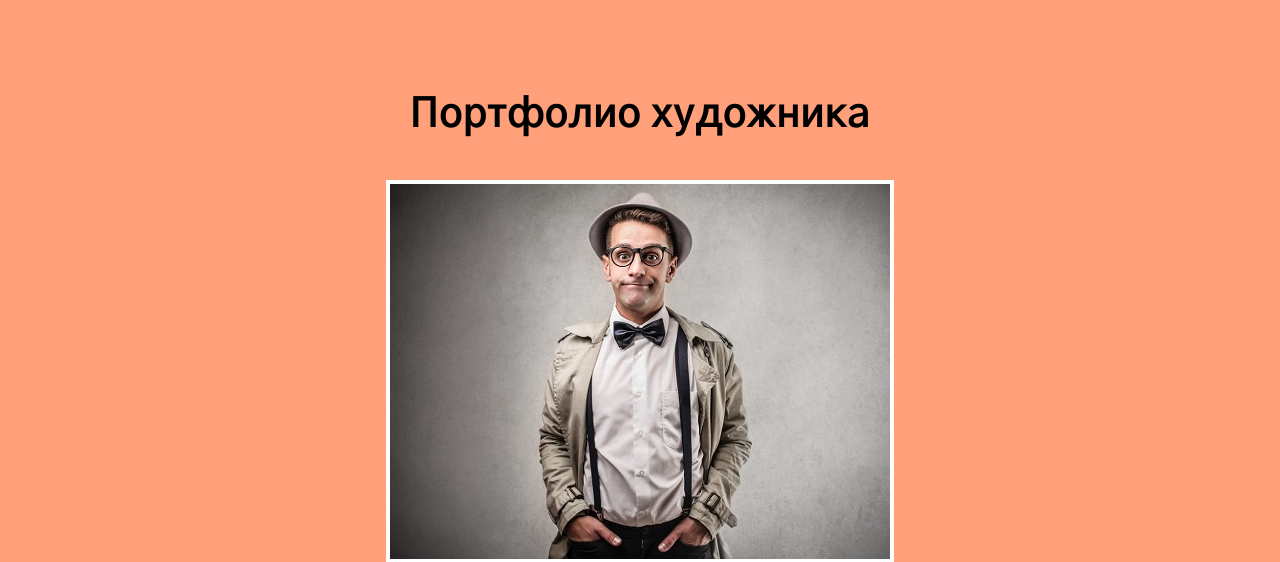
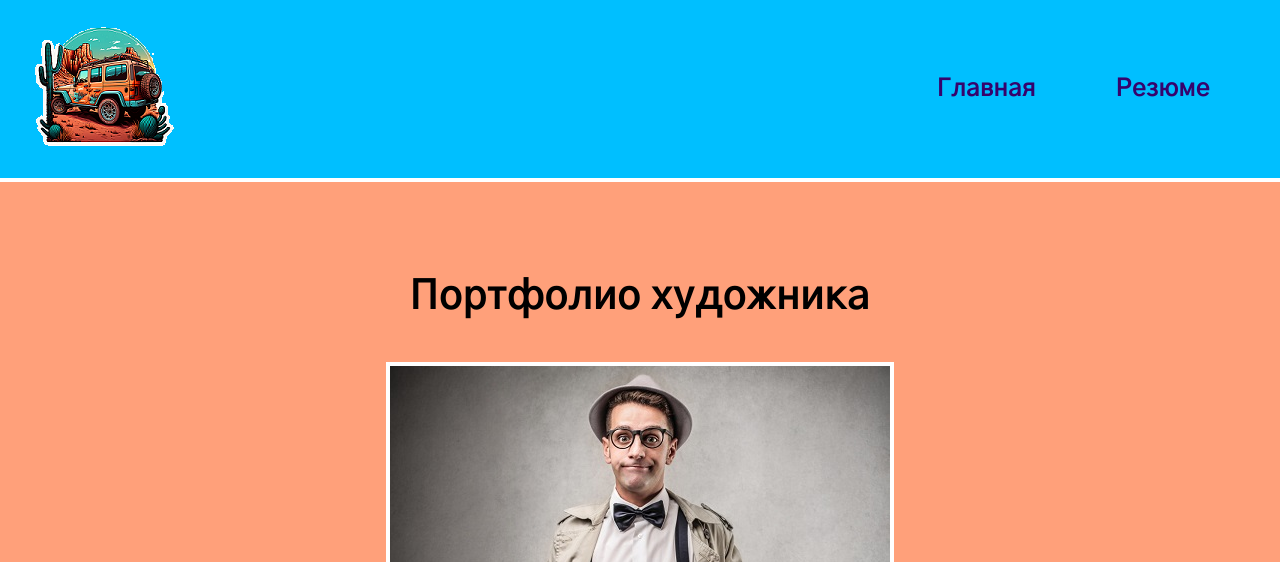
Before and after one commit to Ditrich79/Python-main-, a Django app: page / in a window 1280 px wide. Shown: the top 562 px of the page. Run offline with Django 4.2, Linux system fonts and the light colour scheme; data comes from the database, SQL or seed files in the repository; some web fonts are replaced.

Commit message:
hw040623

```diff
--- a/django_project/my_portfolio/skills/static/css/style.css
+++ b/django_project/my_portfolio/skills/static/css/style.css
@@ -60,3 +60,27 @@ a:hover{
     text-align: initial;
     color: #000000cc;
 }
+.menu{
+    background: deepskyblue;
+    padding: 10px;
+    border-bottom: 4px solid white;
+}
+.menu .wrap2{
+    display: flex;
+    flex-wrap: wrap;
+    justify-content: space-between;
+    align-items: center;
+}
+.menu a{
+    font-weight: bold;
+    font-size: 24px;
+    padding-left: 20px;
+}
+.menu ul{
+    display: flex;
+    list-style: none;
+    margin-right: 60px;
+}
+.menu li{
+    margin-left: 60px;
+}
--- a/django_project/my_portfolio/skills/templates/skills/base.html
+++ b/django_project/my_portfolio/skills/templates/skills/base.html
@@ -5,8 +5,20 @@
     <meta charset="UTF-8">
     <title>Title</title>
     <link rel="stylesheet" href="{% static 'css/style.css' %}">
+    <link rel="icon" type="image/x-icon" href="{% static 'skills/favicon2.ico' %}">
 </head>
 <body>
+    <div class="menu">
+        <div class="wrap2">
+            <div class="logo">
+                <a href="{% url 'index' %}"><img src="{% static 'skills/logo.png' %}" alt=""></a>
+            </div>
+            <ul>
+                <li><a href="{% url 'index' %}">Главная</a></li>
+                <li><a href="{% static 'skills/rezyume-hudozhnik.pdf' %}" target="_blank">Резюме</a></li>
+            </ul>
+        </div>
+    </div>
     <div class="content">
         <div class="wrap">
             {% block content %}
```
Also changed, not shown: django_project/my_portfolio/skills/static/skills/favicon2.ico (renamed from django_project/my_portfolio/skills/static/skills/favicon.ico), django_project/my_portfolio/skills/static/skills/logo.png.
